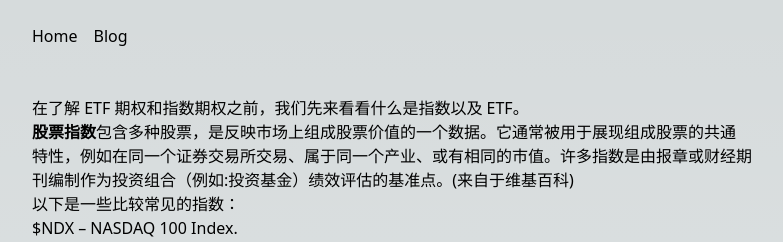
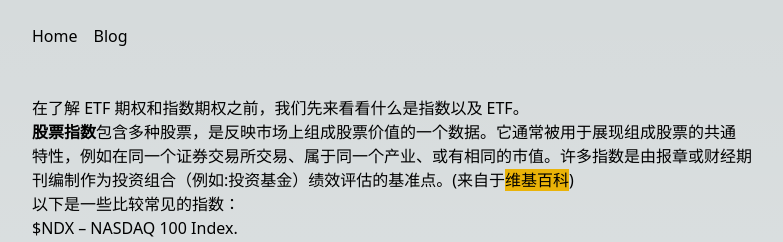
Before and after one commit to goldpumpkin/goldpumpkin.life, a Next.js app: page /blog/etf-Index-option in a window 1280 px wide. Shown: the top 242 px of the page, without its empty margins (248-1031 px from the left). Built offline with nearby package versions, Linux system fonts and the light colour scheme.

Commit message:
try to render mdx

```diff
--- a/app/blog/[slug]/page.tsx
+++ b/app/blog/[slug]/page.tsx
@@ -2,6 +2,7 @@ import Markdown from "markdown-to-jsx"
 import React from 'react'
 import getPostMetadata from "@/lib/getPostMetadata";
 import getPostContent from "@/lib/getPostContent";
+import Link from "next/link";
 
 export const dynamicParams = false;
 
@@ -17,6 +18,16 @@ export async function generateMetadata( params: any, searchParams: any) {
     }
 }
 
+const options = {
+  overrides: {
+    a: ({href, children}: any) => (
+      <Link href={href} target="_blank" rel="noopener noreferrer" className="bg-yellow-500">
+        {children}
+      </Link>
+    ),
+  },
+};
+
 export default function Blog(props: any) {
 
     const slug = props.params.slug
@@ -25,7 +36,7 @@ export default function Blog(props: any) {
     return (
         <main>
             <article>
-                <Markdown>{post.content}</Markdown>
+                <Markdown children={post.content} options={options} />
             </article>
         </main>
     )
```
